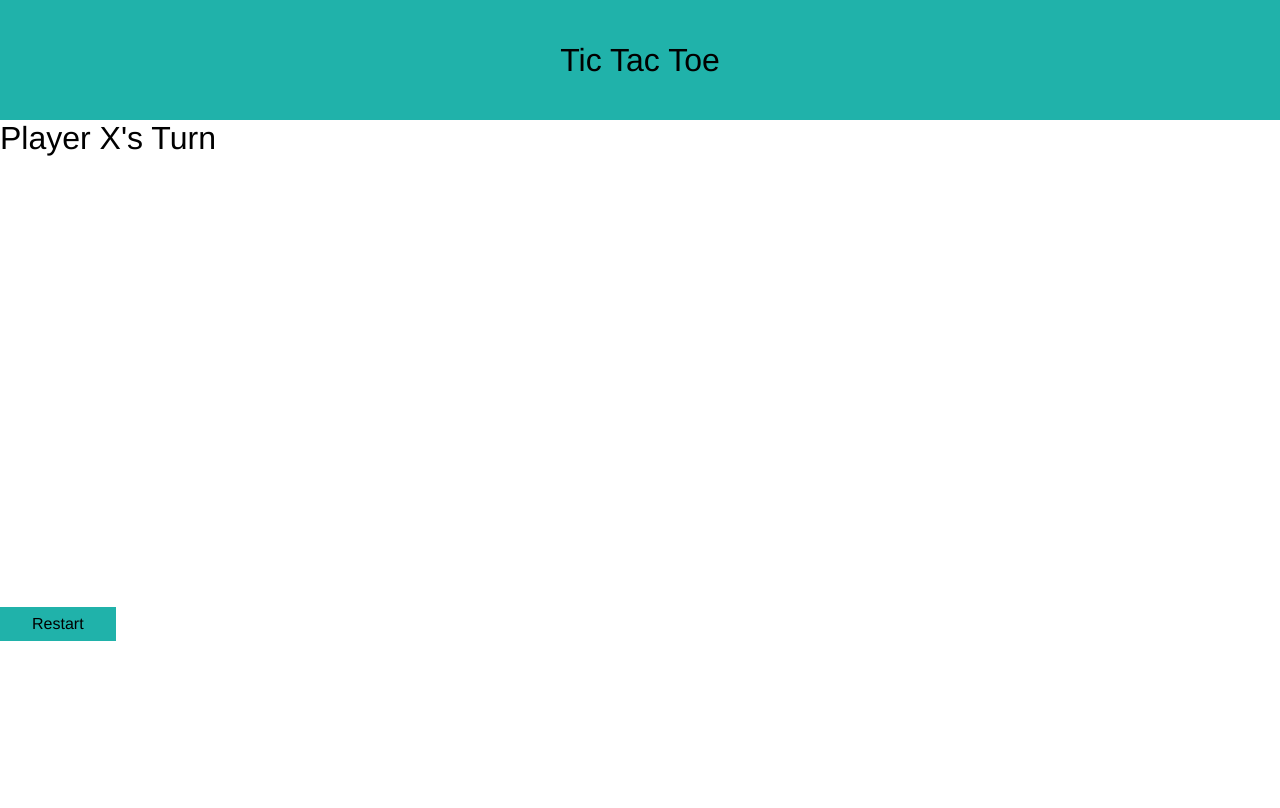
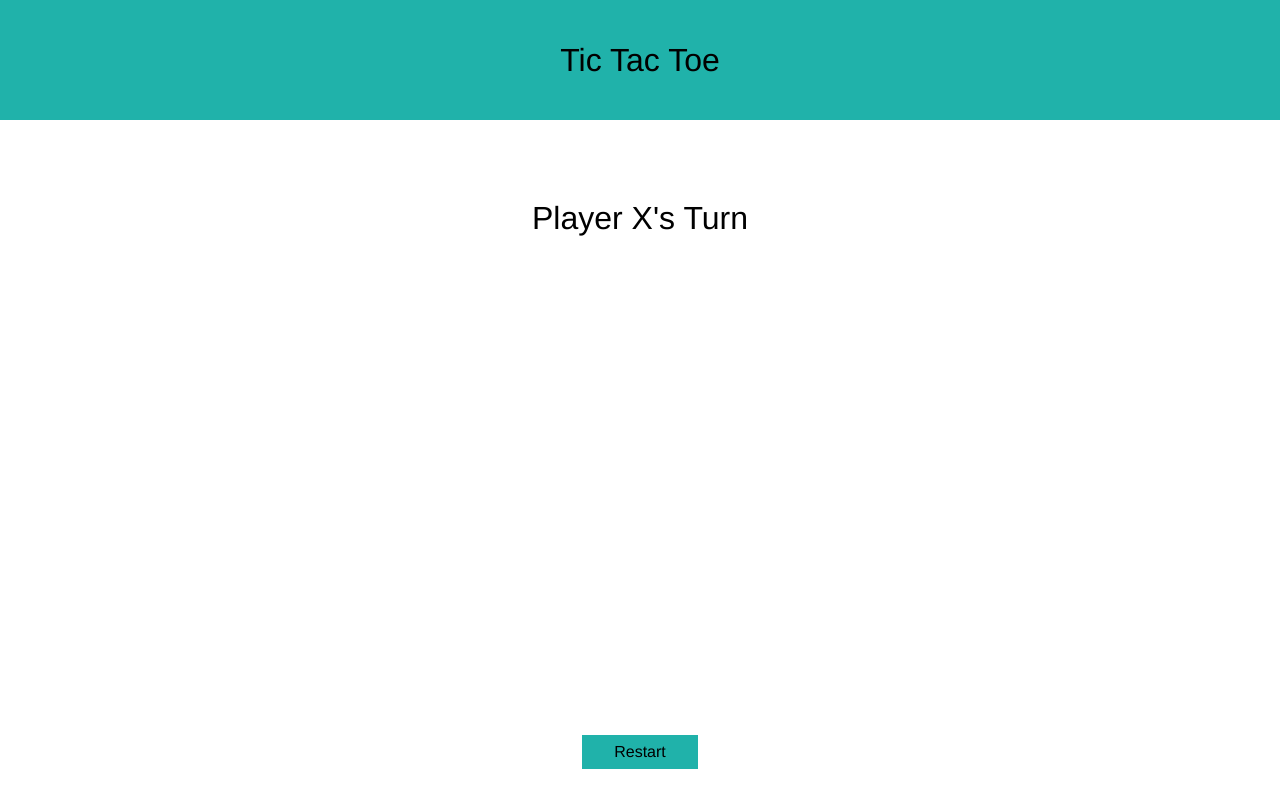
Before and after one commit to ayvarsteven/tic-tac-toe, a website: page index.html in a window 1280 px wide. Drawn offline with Linux system fonts and the light colour scheme.

Commit message:
creates basic grid for main-container

```diff
--- a/styles.css
+++ b/styles.css
@@ -17,6 +17,13 @@ header {
 
 .turn-display {
   font-size: 2rem;
+}
+
+#main-container {
+  display: grid;
+  place-items: center;
+  gap: 1.5rem;
+  padding: 5rem;
 }
 
 #gameboard {
```
